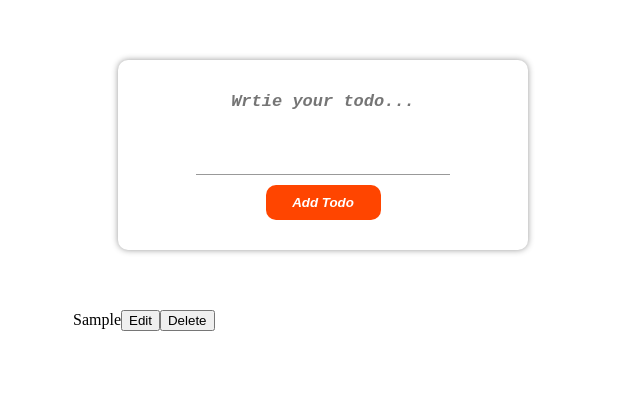
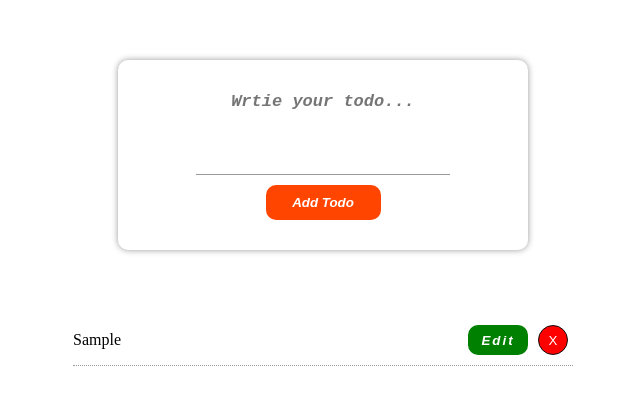
Before and after one commit to Mahdi-Falahati/todo-list, a React (Create React App) app in the folder Client/: page / in a window 1280 px wide. Both pictures are taken after typing "Sample" into the empty fields and a click on the button "Add Todo". Shown: the top 394 px of the page, without its empty margins (317-957 px from the left). Built offline with nearby package versions, Linux system fonts and the light colour scheme.

Commit message:
add styles to todo

```diff
--- /dev/null
+++ b/Client/src/Components/Todo.css
@@ -0,0 +1,45 @@
+.todo {
+  display: flex;
+  justify-content: space-between;
+  align-items: center;
+  border-bottom: 1px dotted #999;
+  padding-bottom: 10px;
+  margin-top: 15px;
+  word-break: break-all;
+}
+
+.btns {
+  display: flex;
+  justify-content: center;
+  align-items: center;
+  flex-wrap: nowrap;
+}
+
+.btn-edit {
+  cursor: pointer;
+  border: none;
+  outline: none;
+  width: 60px;
+  height: 30px;
+  margin: 0px 5px;
+  background: transparent;
+  font-weight: bold;
+  font-style: italic;
+  background: green;
+  color: #fff;
+  letter-spacing: 2px;
+  border-radius: 10px;
+}
+
+.btn-delete {
+  cursor: pointer;
+  outline: none;
+  border: 1px solid #111;
+  width: 30px;
+  height: 30px;
+  border-radius: 50%;
+  margin: 0px 5px;
+  background: transparent;
+  background: red;
+  color: #fff;
+}
--- a/Client/src/Components/Todo.jsx
+++ b/Client/src/Components/Todo.jsx
@@ -1,9 +1,13 @@
-export default function Todo({data}) {
+import "./Todo.css";
+
+export default function Todo({ data }) {
   return (
-    <section>
-        <span>{data}</span>
-        <button>Edit</button>
-        <button>Delete</button>
+    <section className="todo">
+      <span>{data}</span>
+      <div className="btns">
+        <button className="btn-edit">Edit</button>
+        <button className="btn-delete">X</button>
+      </div>
     </section>
-  )
+  );
 }
```
